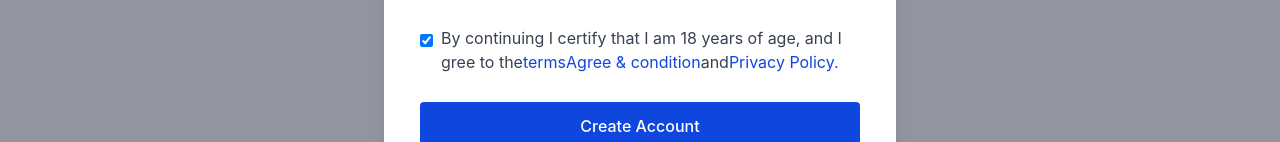
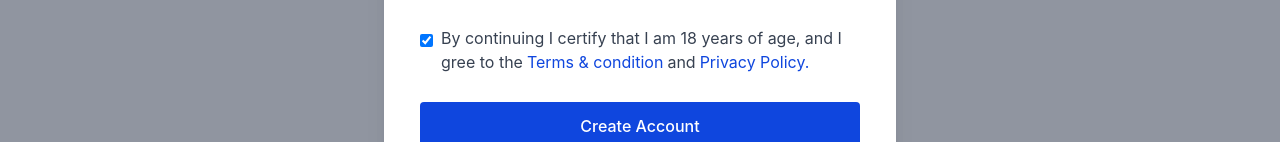
Before and after one commit to ldreaaml/jasper-technical-exercise, a React (Vite) app in the folder jasper/: page / in a window 1280 px wide. Both pictures are taken after a click on the button "Create Account". Shown: the part 513-655 px from the top of the page. Built offline with nearby package versions, Linux system fonts and the light colour scheme.

Commit message:
fix typo on terms agreement

```diff
--- a/jasper/src/components/AccountCreationForm.jsx
+++ b/jasper/src/components/AccountCreationForm.jsx
@@ -25,13 +25,14 @@ const CreateAccountForm = () => {
     if (validateInput(user)) {
       dispatch(accountCreationSuccess());
     } else {
-      const errorField = Object.entries(user).reduce((acc, [key, value]) => {
-        acc[key] = value === "";
-        return acc;
+      const errorField = Object.entries(user).reduce((user, [key, value]) => {
+        user[key] = value === "";
+        return user;
       }, {});
       setIsTermsAccepted(false);
       setError({ ...errorField, termsAgree: true });
     }
+    console.log("account creation form", { ...user });
   };
 
   const handleTermsAccepted = (e) => {
@@ -43,12 +44,11 @@ const CreateAccountForm = () => {
     const { name, value } = e.target;
     setUser({ ...user, [name]: value });
     setError({ ...error, [name]: false });
-    console.log({ ...user });
   };
 
   return (
     <>
-      <div className="flex flex-col justify-center items-center space-y-4  p-3">
+      <div className="flex flex-col justify-center items-center space-y-4 p-3">
         <h1 className="text-darkBlue text-2xl font-medium">
           Create An Account
         </h1>
@@ -75,7 +75,7 @@ const CreateAccountForm = () => {
               />
             </label>
 
-            <label className="block text-gray-700 font-medium ">
+            <label className="block text-gray-700 font-medium">
               Legal Last Name
               <InputField
                 name="lastName"
@@ -122,17 +122,17 @@ const CreateAccountForm = () => {
             <label className="block text-gray-700">
               By continuing I certify that I am 18 years of age, and I gree to
               the
-              <a href="#" className="text-blue">
-                termsAgree & condition
+              <a href="#" className="text-blue px-1">
+                Terms & condition
               </a>
               and
-              <a href="#" className="text-blue">
+              <a href="#" className="text-blue px-1">
                 Privacy Policy.
               </a>
             </label>
           </div>
           <ErrorText
-            text="Accept these termsAgree to continue"
+            text="Accept these terms to continue"
             isVisible={error.termsAgree}
           />
           <Button text="Create Account" disabled={!isTermsAccepted} />
--- a/jasper/src/components/AccountDetailForm.jsx
+++ b/jasper/src/components/AccountDetailForm.jsx
@@ -32,9 +32,9 @@ const AccountDetailForm = () => {
         return acc;
       }, {});
       setIsTermsAccepted(false);
-      setError({ ...errorField, termsAgree: false });
+      setError({ ...errorField, termsAgree: true });
     }
-    console.log({ ...account });
+    console.log("account details form", { ...account });
   };
 
   const handleTermsAccepted = (e) => {
@@ -196,7 +196,7 @@ const AccountDetailForm = () => {
             </label>
           </div>
           <ErrorText
-            text="Accept these termsAgree to continue"
+            text="Accept these terms to continue"
             isVisible={error.termsAgree}
           />
           <Button text="Complete now" disabled={!isTermsAccepted} />
```
